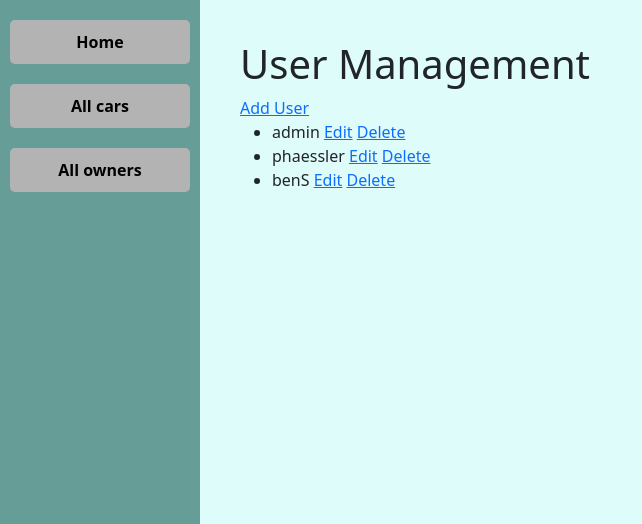
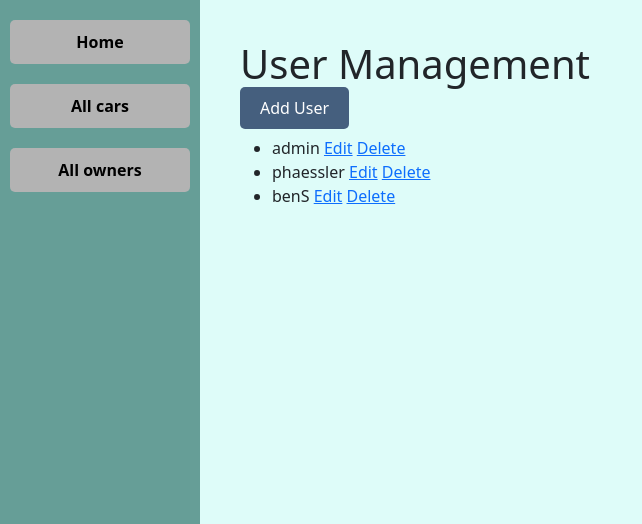
Before and after one commit to BHaessler/Fleet_Mango, a Django app: page /catalog/users/ in a window 1280 px wide. Shown: the part 50-574 px from the top of the page, without its empty margins (0-642 px from the left). Run offline with Django 3.2, Linux system fonts and the light colour scheme; a user stored in the database is signed in; data comes from the database, SQL or seed files in the repository; both versions use the stored data as it was after the commit.

Commit message:
Adding user dashboard button to admin dash

```diff
--- a/myfleetmanager/catalog/templates/catalog/admin_dashboard.html
+++ b/myfleetmanager/catalog/templates/catalog/admin_dashboard.html
@@ -5,4 +5,5 @@
 <p>Welcome to the admin dashboard for the shop manager. Here you can manage everything.</p>
 
 <a href="{% url 'edit_footer_content' %}" class="dashboard_button">Edit Page Footer</a>
+<a href="{% url 'user_list' %}" class="dashboard_button">User Management</a>
 {% endblock %}
--- a/myfleetmanager/catalog/templates/user_management/user_list.html
+++ b/myfleetmanager/catalog/templates/user_management/user_list.html
@@ -2,7 +2,8 @@
 
 {% block content %}
 <h1>User Management</h1>
-<a href="{% url 'add_user' %}">Add User</a>
+<a href="{% url 'add_user' %}" class="dashboard_button">Add User</a>
+<p> </p>
 <ul>
     {% for user in users %}
         <li>
```
Also changed, not shown: myfleetmanager/fleetmanager.sqlite3.
